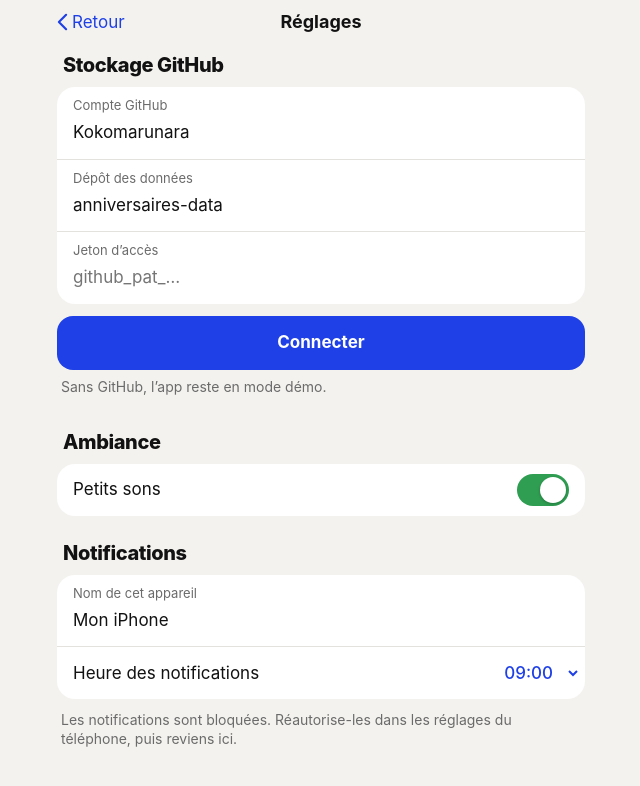
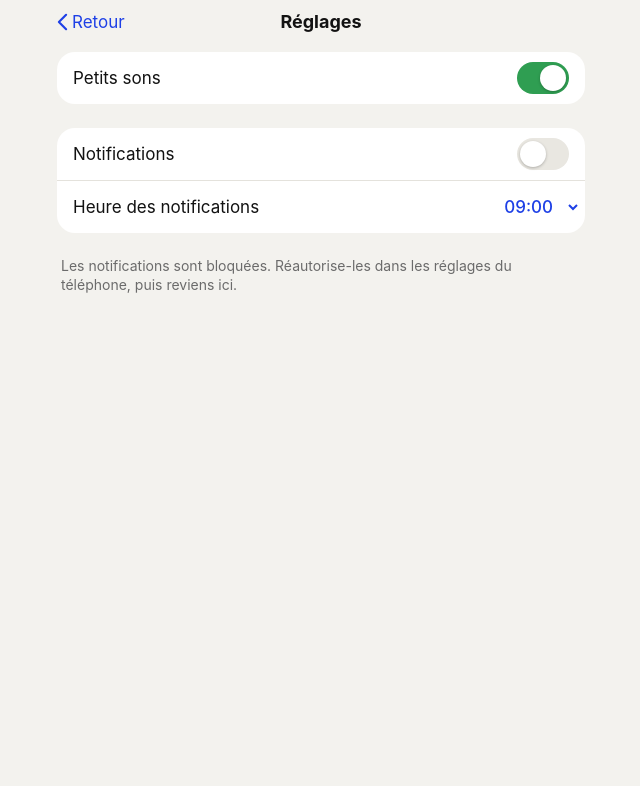
Before and after one commit to Kokomarunara/anniversaires, a React (Vite) app: page / in a window 1280 px wide. Both pictures are taken after a click on the button "Réglages". Shown: the top 786 px of the page, without its empty margins (319-959 px from the left). Built offline with nearby package versions, Linux system fonts and the light colour scheme.

Commit message:
Réglages simplifiés, écran de bienvenue pour le code d'accès, retrait du mode démo visible

```diff
--- a/src/lib/push.ts
+++ b/src/lib/push.ts
@@ -82,9 +82,3 @@ export async function disablePush(settings: Settings): Promise<void> {
     `Notifications désactivées : ${settings.deviceLabel}`,
   );
 }
-
-/** Affiche une notification locale pour vérifier que tout s'affiche bien */
-export async function showTestNotification(): Promise<void> {
-  const reg = await navigator.serviceWorker.ready;
-  await reg.showNotification('🎂 Test', { body: 'Les notifications fonctionnent sur cet appareil.', icon: './icons/icon-192.png' });
-}
--- a/src/settings.ts
+++ b/src/settings.ts
@@ -25,7 +25,7 @@ export function loadSettings(): Settings {
     repo: profile.dataRepo,
     token: '',
     deviceId: newId(),
-    deviceLabel: 'Mon iPhone',
+    deviceLabel: profile.id === 'main' ? 'iPhone principal' : `iPhone ${profile.id}`,
     hour: 9,
     ...saved,
   };
--- a/src/storage/localStore.ts
+++ b/src/storage/localStore.ts
@@ -40,7 +40,7 @@ export const localStore: Store = {
     try {
       localStorage.setItem(PHOTO_PREFIX + path, await blobToDataUrl(photo));
     } catch {
-      throw new Error("Plus assez de place en mode démo pour cette photo. Connecte GitHub dans les réglages pour stocker les photos en ligne.");
+      throw new Error('Plus assez de place sur cet appareil pour cette photo.');
     }
     return path;
   },
--- a/src/styles.css
+++ b/src/styles.css
@@ -229,24 +229,43 @@ h2,
   color: #121212;
 }
 
-.demo-banner {
+/* ---------- Premier lancement ---------- */
+
+.welcome {
   display: flex;
-  flex-wrap: wrap;
-  gap: 2px 6px;
-  width: 100%;
-  text-align: left;
-  font-size: 14px;
-  color: var(--text);
-  background: color-mix(in srgb, var(--yellow) 35%, var(--surface));
-  border-radius: 14px;
-  padding: 10px 14px;
+  flex-direction: column;
+  justify-content: center;
+  padding-bottom: calc(env(safe-area-inset-bottom) + 32px);
+}
+
+.welcome-crowd {
+  display: flex;
+  justify-content: center;
   margin-bottom: 16px;
 }
 
-.demo-banner u {
-  text-decoration: underline;
-  text-underline-offset: 2px;
-  font-weight: 600;
+.welcome-crowd svg {
+  width: 96px;
+  height: 96px;
+  margin: 0 -10px;
+}
+
+.welcome-crowd svg:nth-child(2) {
+  transform: translateY(-16px) rotate(8deg);
+}
+
+.welcome h1 {
+  margin: 0;
+  text-align: center;
+  font-size: 36px;
+  font-weight: 800;
+  letter-spacing: -0.03em;
+}
+
+.welcome > p {
+  margin: 6px 0 28px;
+  text-align: center;
+  color: var(--muted);
 }
 
 .search input {
@@ -1130,16 +1149,8 @@ h2,
   color: var(--danger);
 }
 
-.stack {
-  display: flex;
-  flex-direction: column;
-  align-items: stretch;
-  gap: 8px;
-  margin: -12px 0 32px;
-}
-
-.stack > .btn-link {
-  align-self: center;
+.settings-note {
+  margin: -12px 6px 24px;
 }
 
 /* ---------- Divers ---------- */
--- a/src/views/SettingsView.tsx
+++ b/src/views/SettingsView.tsx
@@ -1,9 +1,8 @@
 import { useEffect, useState } from 'react';
-import { hasGitHub, type Settings } from '../settings';
+import type { Settings } from '../settings';
 import { NavBar } from '../components/NavBar';
-import { testConnection } from '../storage/github';
 import { setSoundEnabled, sound, soundEnabled } from '../lib/sound';
-import { disablePush, enablePush, getPushStatus, showTestNotification, syncSubscription, type PushStatus } from '../lib/push';
+import { disablePush, enablePush, getPushStatus, syncSubscription, type PushStatus } from '../lib/push';
 
 interface Props {
   settings: Settings;
@@ -11,107 +10,48 @@ interface Props {
   onChange: (settings: Settings) => void;
 }
 
-type Check = { kind: 'idle' } | { kind: 'busy' } | { kind: 'ok'; text: string } | { kind: 'error'; text: string };
-
-const PUSH_HELP: Record<PushStatus, string> = {
-  'needs-install': 'Sur iPhone, les notifications ne marchent qu’une fois l’app installée : dans Safari, touche Partager › « Sur l’écran d’accueil », puis ouvre l’app depuis l’icône.',
-  unsupported: 'Ce navigateur ne gère pas les notifications push.',
-  'missing-key': 'Les notifications ne sont pas encore configurées (clé VAPID manquante).',
+const PUSH_HELP: Partial<Record<PushStatus, string>> = {
+  'needs-install': 'Pour recevoir les notifications, ajoute d’abord l’app à l’écran d’accueil : dans Safari, touche Partager › « Sur l’écran d’accueil », puis ouvre-la depuis son icône.',
+  unsupported: 'Cet appareil ne peut pas recevoir les notifications.',
+  'missing-key': 'Les notifications ne sont pas disponibles pour le moment.',
   denied: 'Les notifications sont bloquées. Réautorise-les dans les réglages du téléphone, puis reviens ici.',
-  off: 'Tu recevras une notification chaque jour d’anniversaire, et pour les rappels choisis.',
-  on: 'Notifications activées sur cet appareil.',
 };
 
 export function SettingsView({ settings, onBack, onChange }: Props) {
-  const [owner, setOwner] = useState(settings.owner);
-  const [repo, setRepo] = useState(settings.repo);
-  const [token, setToken] = useState(settings.token);
-  const [check, setCheck] = useState<Check>({ kind: 'idle' });
   const [push, setPush] = useState<PushStatus | null>(null);
-  const [pushMsg, setPushMsg] = useState<Check>({ kind: 'idle' });
+  const [busy, setBusy] = useState(false);
+  const [error, setError] = useState<string | null>(null);
   const [sounds, setSounds] = useState(soundEnabled);
-
-  const connected = hasGitHub(settings);
-  const dirty = owner.trim() !== settings.owner || repo.trim() !== settings.repo || token.trim() !== settings.token;
 
   useEffect(() => {
     getPushStatus().then(setPush);
   }, []);
 
-  async function connect() {
-    const cfg = { owner: owner.trim(), repo: repo.trim(), token: token.trim() };
-    if (!cfg.owner || !cfg.repo || !cfg.token) {
-      setCheck({ kind: 'error', text: 'Remplis les trois champs.' });
-      return;
+  async function run(action: () => Promise<void>) {
+    setBusy(true);
+    setError(null);
+    try {
+      await action();
+    } catch (err) {
+      sound.error();
+      setError((err as Error).message);
     }
-    setCheck({ kind: 'busy' });
-    try {
-      await testConnection(cfg);
-      onChange({ ...settings, ...cfg });
-      setCheck({ kind: 'ok', text: `Connecté à ${cfg.owner}/${cfg.repo}` });
-    } catch (err) {
-      setCheck({ kind: 'error', text: (err as Error).message });
-    }
+    setPush(await getPushStatus());
+    setBusy(false);
   }
 
-  function disconnect() {
-    if (!confirm('Repasser en mode démo sur cet appareil ? Les données sur GitHub ne sont pas touchées.')) return;
-    onChange({ ...settings, token: '' });
-    setToken('');
-    setCheck({ kind: 'idle' });
+  function changeHour(hour: number) {
+    const next = { ...settings, hour };
+    onChange(next);
+    if (push === 'on') run(() => syncSubscription(next));
   }
 
-  async function runPush(action: () => Promise<void>, success: string) {
-    setPushMsg({ kind: 'busy' });
-    try {
-      await action();
-      setPushMsg({ kind: 'ok', text: success });
-    } catch (err) {
-      setPushMsg({ kind: 'error', text: (err as Error).message });
-    }
-    setPush(await getPushStatus());
-  }
-
-  function updateDevice(patch: Partial<Settings>) {
-    const next = { ...settings, ...patch };
-    onChange(next);
-    if (push === 'on') runPush(() => syncSubscription(next), 'Réglage enregistré');
-  }
+  const canToggle = push === 'on' || push === 'off';
 
   return (
     <div className="screen">
       <NavBar onBack={onBack} title="Réglages" />
 
-      <h2 className="section-title">Stockage GitHub</h2>
-      <section className="group">
-        <div className="group-field">
-          <label htmlFor="owner">Compte GitHub</label>
-          <input id="owner" className="input" value={owner} onChange={(e) => setOwner(e.target.value)} autoCapitalize="off" autoCorrect="off" spellCheck={false} />
-        </div>
-        <div className="group-field">
-          <label htmlFor="repo">Dépôt des données</label>
-          <input id="repo" className="input" value={repo} onChange={(e) => setRepo(e.target.value)} autoCapitalize="off" autoCorrect="off" spellCheck={false} />
-        </div>
-        <div className="group-field">
-          <label htmlFor="token">Jeton d’accès</label>
-          <input id="token" className="input" type="password" placeholder="github_pat_…" value={token} onChange={(e) => setToken(e.target.value)} autoCapitalize="off" autoCorrect="off" spellCheck={false} />
-        </div>
-      </section>
-      <div className="stack">
-        {(dirty || !connected) && (
-          <button className="btn-primary wide" onClick={connect} disabled={check.kind === 'busy'}>
-            {check.kind === 'busy' ? 'Connexion…' : 'Connecter'}
-          </button>
-        )}
-        <StatusLine check={check} fallback={connected && !dirty ? `Connecté à ${settings.owner}/${settings.repo}` : 'Sans GitHub, l’app reste en mode démo.'} />
-        {connected && (
-          <button className="btn-link danger" onClick={disconnect}>
-            Repasser en mode démo
-          </button>
-        )}
-      </div>
-
-      <h2 className="section-title">Ambiance</h2>
       <section className="group">
         <div className="group-row">
           <label htmlFor="sounds">Petits sons</label>
@@ -130,15 +70,22 @@ export function SettingsView({ settings, onBack, onChange }: Props) {
         </div>
       </section>
 
-      <h2 className="section-title">Notifications</h2>
       <section className="group">
-        <div className="group-field">
-          <label htmlFor="device">Nom de cet appareil</label>
-          <input id="device" className="input" defaultValue={settings.deviceLabel} onBlur={(e) => e.target.value.trim() && e.target.value.trim() !== settings.deviceLabel && updateDevice({ deviceLabel: e.target.value.trim() })} />
+        <div className="group-row">
+          <label htmlFor="notifs">Notifications</label>
+          <input
+            id="notifs"
+            type="checkbox"
+            role="switch"
+            className="switch"
+            checked={push === 'on'}
+            disabled={!canToggle || busy}
+            onChange={(e) => run(() => (e.target.checked ? enablePush(settings) : disablePush(settings)))}
+          />
         </div>
         <div className="group-row">
           <label htmlFor="hour">Heure des notifications</label>
-          <select id="hour" className="inline-select" value={settings.hour} onChange={(e) => updateDevice({ hour: Number(e.target.value) })}>
+          <select id="hour" className="inline-select" value={settings.hour} onChange={(e) => changeHour(Number(e.target.value))}>
             {Array.from({ length: 24 }, (_, h) => (
               <option key={h} value={h}>
                 {String(h).padStart(2, '0')}:00
@@ -147,36 +94,12 @@ export function SettingsView({ settings, onBack, onChange }: Props) {
           </select>
         </div>
       </section>
-      <div className="stack">
-        {push && <p className="muted">{PUSH_HELP[push]}</p>}
-        {push === 'off' && (
-          <button
-            className="btn-primary wide"
-            disabled={!connected || pushMsg.kind === 'busy'}
-            onClick={() => runPush(() => enablePush(settings), 'Notifications activées')}
-          >
-            Activer les notifications
-          </button>
-        )}
-        {push === 'off' && !connected && <p className="muted">Connecte d’abord GitHub : c’est là que l’abonnement de l’appareil est enregistré.</p>}
-        {push === 'on' && (
-          <>
-            <button className="btn-secondary wide" onClick={() => runPush(showTestNotification, 'Notification de test envoyée')}>
-              Afficher une notification de test
-            </button>
-            <button className="btn-link danger" onClick={() => runPush(() => disablePush(settings), 'Notifications désactivées')}>
-              Désactiver sur cet appareil
-            </button>
-          </>
-        )}
-        <StatusLine check={pushMsg} />
-      </div>
+      {push && PUSH_HELP[push] && <p className="muted settings-note">{PUSH_HELP[push]}</p>}
+      {error && (
+        <p className="status error settings-note" role="alert">
+          {error}
+        </p>
+      )}
     </div>
   );
 }
-
-function StatusLine({ check, fallback }: { check: Check; fallback?: string }) {
-  if (check.kind === 'ok') return <p className="status ok">✓ {check.text}</p>;
-  if (check.kind === 'error') return <p className="status error" role="alert">{check.text}</p>;
-  return fallback ? <p className="muted">{fallback}</p> : null;
-}
--- /dev/null
+++ b/src/views/Welcome.tsx
@@ -0,0 +1,70 @@
+import { useState, type FormEvent } from 'react';
+import type { Settings } from '../settings';
+import { testConnection } from '../storage/github';
+import { Character } from '../components/Avatar';
+import { sound } from '../lib/sound';
+
+interface Props {
+  settings: Settings;
+  onConnected: (settings: Settings) => void;
+}
+
+/** Affiché une seule fois, au premier lancement sur l'appareil : on colle le code d'accès (jeton GitHub) */
+export function Welcome({ settings, onConnected }: Props) {
+  const [code, setCode] = useState('');
+  const [busy, setBusy] = useState(false);
+  const [error, setError] = useState<string | null>(null);
+
+  async function submit(e: FormEvent) {
+    e.preventDefault();
+    const token = code.trim();
+    if (!token) {
+      setError('Colle ton code d’accès pour continuer.');
+      return;
+    }
+    setBusy(true);
+    setError(null);
+    try {
+      await testConnection({ ...settings, token });
+      sound.success();
+      onConnected({ ...settings, token });
+    } catch {
+      sound.error();
+      setError('Ce code ne fonctionne pas. Vérifie qu’il est copié en entier.');
+      setBusy(false);
+    }
+  }
+
+  return (
+    <form className="screen welcome" onSubmit={submit} noValidate>
+      <div className="welcome-crowd" aria-hidden="true">
+        <Character seed="bienvenue-1" gender="F" />
+        <Character seed="bienvenue-22" gender="M" />
+        <Character seed="bienvenue-333" gender="F" />
+      </div>
+      <h1>Bienvenue !</h1>
+      <p>Colle ton code d’accès pour retrouver tes anniversaires.</p>
+      <div className="field">
+        <label htmlFor="code">Code d’accès</label>
+        <input
+          id="code"
+          className="input"
+          type="password"
+          value={code}
+          onChange={(e) => {
+            setCode(e.target.value);
+            setError(null);
+          }}
+          autoCapitalize="off"
+          autoCorrect="off"
+          spellCheck={false}
+          aria-invalid={Boolean(error)}
+        />
+        {error && <p className="field-error">{error}</p>}
+      </div>
+      <button type="submit" className="btn-primary wide" disabled={busy}>
+        {busy ? 'Vérification…' : 'Continuer'}
+      </button>
+    </form>
+  );
+}
```
Also changed, not shown: src/App.tsx (+18 -9 lines), src/examples.ts (deleted, +0 -30 lines), src/storage/github.ts (+5 -3 lines), src/views/Home.tsx (+2 -15 lines).
